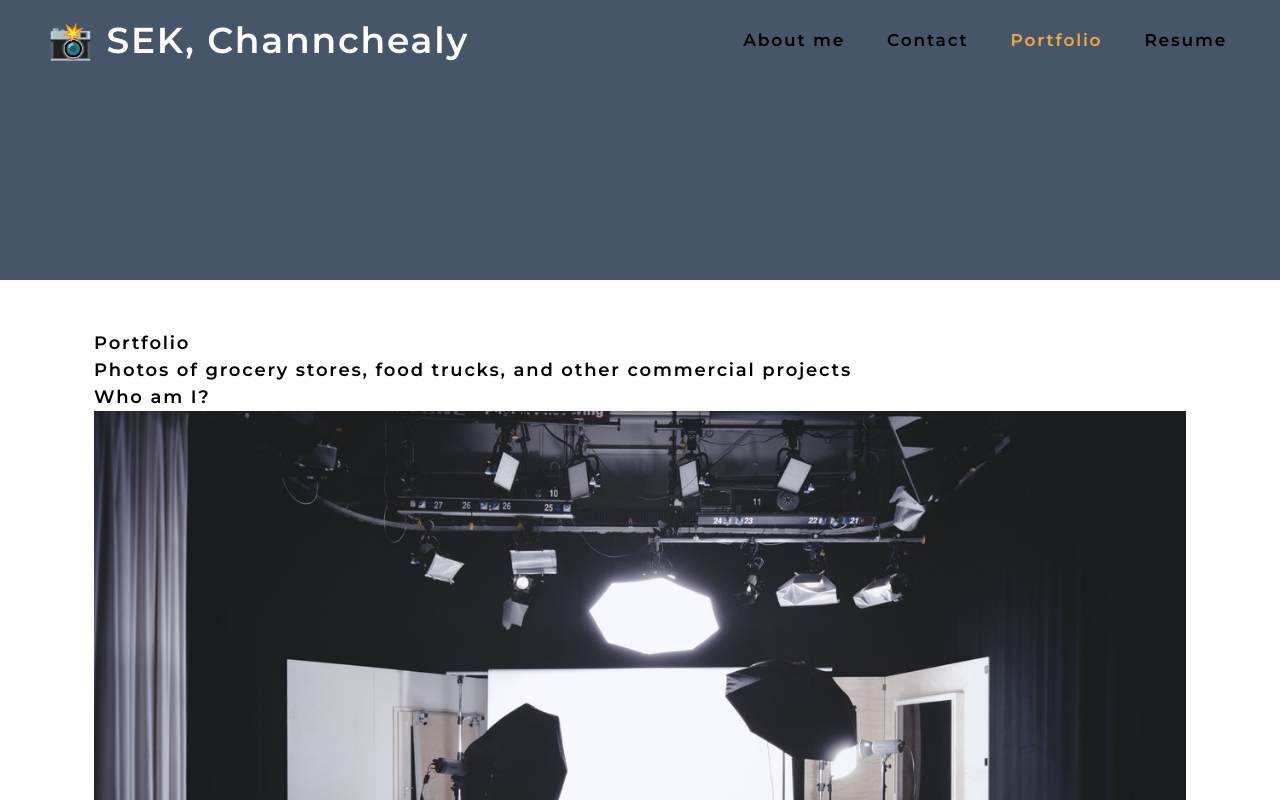
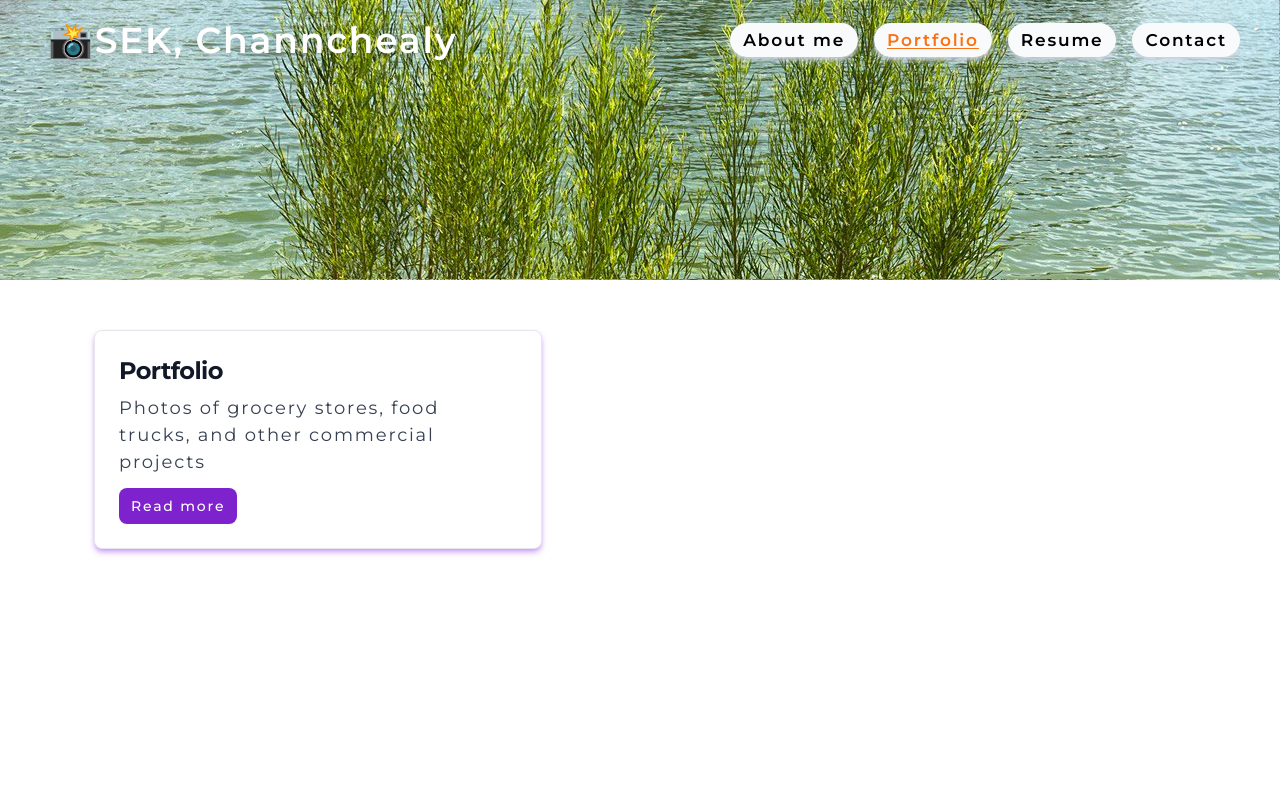
Before and after one commit to channchealysek/portfolio, a React (Create React App) app: page / in a window 1280 px wide. Both pictures are taken after a click on the element "Portfolio". Shown: the top 800 px of the page. Built offline with nearby package versions, Linux system fonts and the light colour scheme.

Commit message:
fixed error on selected routes using props

```diff
--- a/src/App.js
+++ b/src/App.js
@@ -1,39 +1,54 @@
-import React, { useState } from 'react';
-import Nav from './components/Nav';
-import About from './components/About';
-import Portfolio from './components/Portfolio';
-import ContactForm from './components/Contact';
+import React, { useState } from "react";
+import Nav from "./components/Nav";
+import About from "./components/About";
+import Resume from "./components/Resume";
+import Portfolio from "./components/Portfolio";
+import ContactForm from "./components/Contact";
 
 function App() {
   const [navbars] = useState([
     {
-      name: 'portfolio',
-      description: 'Photos of grocery stores, food trucks, and other commercial projects',
+      name: "portfolio",
+      description:
+        "Photos of grocery stores, food trucks, and other commercial projects",
     },
-    { name: 'resume', description: 'Portraits of people in my life' },
   ]);
 
   const [currentNavbar, setCurrentNavbar] = useState(navbars[0]);
-
   const [contactSelected, setContactSelected] = useState(false);
+  const [resumeSelected, setResumeSelected] = useState(false);
+  const [aboutSelected, setAboutSelected] = useState(true);
 
   return (
     <div>
       <Nav
-          navbars={navbars}
-          setCurrentNavbar={setCurrentNavbar}
-          currentNavbar={currentNavbar}
-          contactSelected={contactSelected}
-          setContactSelected={setContactSelected}>
-      </Nav>
+        navbars={navbars}
+        currentNavbar={currentNavbar}
+        contactSelected={contactSelected}
+        aboutSelected={aboutSelected}
+        resumeSelected={resumeSelected}
+        setAboutSelected={setAboutSelected}
+        setContactSelected={setContactSelected}
+        setCurrentNavbar={setCurrentNavbar}
+        setResumeSelected={setResumeSelected}
+      ></Nav>
       <main>
-        {!contactSelected ? (
+        {contactSelected ? (
+          <ContactForm />
+        ) : (
           <>
-            <Portfolio currentNavbar={currentNavbar}></Portfolio>
-            <About></About>
+            {aboutSelected ? (
+              <About />
+            ) : (
+            <>
+              {resumeSelected ? (
+                <Resume />
+              ) : (
+                <Portfolio currentNavbar={currentNavbar}></Portfolio>
+              )}
+            </>
+          )}
           </>
-        ) : (
-          <ContactForm></ContactForm>
         )}
       </main>
     </div>
--- a/src/components/Nav/index.js
+++ b/src/components/Nav/index.js
@@ -1,13 +1,17 @@
-import React, { useEffect } from 'react';
-import { capitalizeFirstLetter } from '../../utils/helpers';
+import React, { useEffect } from "react";
+import { capitalizeFirstLetter } from "../../utils/helpers";
 
 function Nav(props) {
   const {
     navbars = [],
     setCurrentNavbar,
+    currentNavbar,
     contactSelected,
-    currentNavbar,
     setContactSelected,
+    aboutSelected,
+    setAboutSelected,
+    resumeSelected,
+    setResumeSelected
   } = props;
 
   useEffect(() => {
@@ -16,34 +20,59 @@ function Nav(props) {
 
   return (
     <header>
-      <nav className='navContainer'>
-        <input type='checkbox' id='check' hidden />
-        <label for="check" className='float-right text-white text-3xl leading-[80px] mr-10 lg:hidden'>
+      <nav className="navContainer">
+        <input type="checkbox" id="check" hidden />
+        <label
+          for="check"
+          className="float-right text-white text-3xl leading-[80px] mr-10 lg:hidden"
+        >
           <svg viewBox="0 0 18 15" width="40px">
-          <path fill="#424242" d="M18,1.484c0,0.82-0.665,1.484-1.484,1.484H1.484C0.665,2.969,0,2.304,0,1.484l0,0C0,0.665,0.665,0,1.484,0 h15.031C17.335,0,18,0.665,18,1.484L18,1.484z"/>
-          <path fill="#424242" d="M18,7.516C18,8.335,17.335,9,16.516,9H1.484C0.665,9,0,8.335,0,7.516l0,0c0-0.82,0.665-1.484,1.484-1.484 h15.031C17.335,6.031,18,6.696,18,7.516L18,7.516z"/>
-          <path fill="#424242" d="M18,13.516C18,14.335,17.335,15,16.516,15H1.484C0.665,15,0,14.335,0,13.516l0,0 c0-0.82,0.665-1.484,1.484-1.484h15.031C17.335,12.031,18,12.696,18,13.516L18,13.516z"/>
+            <path
+              fill="#424242"
+              d="M18,1.484c0,0.82-0.665,1.484-1.484,1.484H1.484C0.665,2.969,0,2.304,0,1.484l0,0C0,0.665,0.665,0,1.484,0 h15.031C17.335,0,18,0.665,18,1.484L18,1.484z"
+            />
+            <path
+              fill="#424242"
+              d="M18,7.516C18,8.335,17.335,9,16.516,9H1.484C0.665,9,0,8.335,0,7.516l0,0c0-0.82,0.665-1.484,1.484-1.484 h15.031C17.335,6.031,18,6.696,18,7.516L18,7.516z"
+            />
+            <path
+              fill="#424242"
+              d="M18,13.516C18,14.335,17.335,15,16.516,15H1.484C0.665,15,0,14.335,0,13.516l0,0 c0-0.82,0.665-1.484,1.484-1.484h15.031C17.335,12.031,18,12.696,18,13.516L18,13.516z"
+            />
           </svg>
         </label>
-        <label className='text-white leading-[80px] md:leading-[80px] pl-12 md:text-4xl text-3xl'>
-            <a data-id="link" href="/"><span role="img" aria-label="camera"> 📸</span> SEK, Channchealy</a>
+        <label
+          className="text-white leading-[80px] md:leading-[80px] pl-12 md:text-4xl
+        text-7xl font-bol drop-shadow-lg shadow-black"
+        >
+          <a data-id="link" href="/">
+            <span role="img" aria-label="camera">
+              📸
+            </span>
+            SEK, Channchealy
+          </a>
         </label>
-        <ul className="float-right mr-10 lg:flex leading-[80px]
+        <ul
+          className="float-right mr-10 lg:flex leading-[80px]
         space-x-4 text-black rounded fixed lg:relative h-[100vh]
         lg:h-0 w-[100%] lg:w-fit top-20 lg:top-0 left-[-100%] lg:left-0
-        transition-all duration-300 lg:transition-none text-center bg-slate-700">
-          <li>
-            <a data-id="about" href="/" onClick={() => setContactSelected(false)}>
+        transition-all duration-300 lg:transition-none text-center bg-slate-700 shadow-teal-900"
+        >
+          <li className={`${aboutSelected && "navActive"}`}>
+            <a data-id="about" href="/" onClick={() =>{
+              setAboutSelected(true);
+              setContactSelected(false);
+              setResumeSelected(false);
+              }}>
             About me
             </a>
-          </li>
-          <li className={`${contactSelected && 'navActive'}`}>
-            <a><span onClick={() => setContactSelected(true)}>Contact</span></a>
           </li>
           {navbars.map((navbar) => (
             <li
               className={`${
-                currentNavbar.name === navbar.name && !contactSelected && 'navActive'
+                currentNavbar.name === navbar.name &&
+                !contactSelected && !aboutSelected && !resumeSelected &&
+                "navActive"
               }`}
               key={navbar.name}
             >
@@ -52,6 +81,9 @@ function Nav(props) {
                   onClick={() => {
                     setCurrentNavbar(navbar);
                     setContactSelected(false);
+                    setAboutSelected(false);
+                    setResumeSelected(false);
+
                   }}
                 >
                   {capitalizeFirstLetter(navbar.name)}
@@ -59,6 +91,24 @@ function Nav(props) {
               </a>
             </li>
           ))}
+          <li className={`${resumeSelected && "navActive"}`}>
+            <a>
+              <span onClick={() => {
+                setResumeSelected(true);
+                setContactSelected(false);
+                setAboutSelected(false);
+                }}>Resume</span>
+            </a>
+          </li>
+          <li className={`${contactSelected && "navActive"}`}>
+            <a>
+              <span onClick={() =>{
+                setContactSelected(true);
+                setAboutSelected(false);
+                setResumeSelected(false);
+                }}>Contact</span>
+            </a>
+          </li>
         </ul>
       </nav>
     </header>
--- a/src/components/Portfolio/index.js
+++ b/src/components/Portfolio/index.js
@@ -1,12 +1,26 @@
-import React from 'react';
-import { capitalizeFirstLetter } from '../../utils/helpers';
+import React from "react";
+import { capitalizeFirstLetter } from "../../utils/helpers";
 
 function Portfolio(props) {
   const { currentNavbar } = props;
   return (
     <section>
-      <h1 data-id="h1tag">{capitalizeFirstLetter(currentNavbar.name)}</h1>
-      <p>{currentNavbar.description}</p>
+      <div class="flex space-x-6" data-id="h1tag">
+        <div class="w-full p-6 bg-white border border-gray-200 rounded-lg shadow-md lg:max-w-md shadow-purple-500/50">
+          <h2 class="mb-2 text-2xl font-bold tracking-tight text-gray-900">
+            {capitalizeFirstLetter(currentNavbar.name)}
+          </h2>
+          <p class="mb-3 font-normal text-gray-700">
+            {currentNavbar.description}
+          </p>
+          <a
+            href="#"
+            class="inline-flex items-center px-3 py-2 text-sm font-medium text-center text-white bg-purple-700 rounded-lg hover:bg-purple-800 focus:outline-none"
+          >
+            Read more
+          </a>
+        </div>
+      </div>
     </section>
   );
 }
--- /dev/null
+++ b/src/components/Resume/index.js
@@ -0,0 +1,23 @@
+import React from 'react';
+import coverImage from '../../assets/cover/cover-image.jpg';
+function Resume() {
+  return (
+    <section>
+      <h1 id="resume">This my resume check!... now.</h1>
+      <img src={coverImage} className="" style={{ width: "100%" }} alt="cover" />
+      <div >
+        <p>
+          Lorem ipsum dolor sit amet, consectetur adipiscing elit. Donec bibendum turpis sed ex
+          condimentum molestie. Mauris condimentum lectus ut ornare dignissim. Mauris faucibus urna
+          mi, ac feugiat metus aliquam maximus. Proin aliquam justo nec diam vulputate vestibulum.
+          Aenean sollicitudin nulla at nisi ornare, nec suscipit massa eleifend. Morbi tristique
+          justo vel turpis sollicitudin, et tristique velit convallis. In hac habitasse platea
+          dictumst. Phasellus mattis nunc sed orci consequat laoreet. Praesent id nisl nibh.
+          Curabitur imperdiet ultricies mollis. In hac habitasse platea dictumst.
+        </p>
+      </div>
+    </section>
+  );
+}
+
+export default Resume;
--- a/src/index.css
+++ b/src/index.css
@@ -55,16 +55,19 @@ body {
 }
 
 .navActive {
-  color: var(--secondary);
+  @apply
+  text-orange-500 underline underline-offset-2
 }
 
 .navContainer {
   @apply
-  bg-slate-600 lg:h-[280px] w-full h-[80px] relative
+  bg-nature-green lg:h-[280px] w-full h-[80px] relative
 }
 ul li a {
-  @apply rounded py-[7px] px-[13px] text-[17px]
-  hover:bg-slate-300 transition-all duration-300 cursor-pointer
+  @apply
+    py-[7px] px-[13px] text-[17px]
+  hover:bg-slate-500 hover:text-orange-500 transition-all duration-300 cursor-pointer
+  bg-gray-50 hover:font-semibold rounded-full p-6 shadow-md shadow-slate-300
 }
 
 #check:checked ~ ul {
--- a/tailwind.config.js
+++ b/tailwind.config.js
@@ -1,6 +1,9 @@
 module.exports = {
   content: ["./src/**/*.{js,jsx,ts,tsx}"],
   theme: {
+    backgroundImage: {
+      'nature-green': "url('./assets/cover/header_bg.png')",
+    },
     extend: {},
   },
   plugins: [],
```
Also changed, not shown: src/assets/cover/header_bg.png (added). Lines whose indentation alone changed are shown as unchanged.
